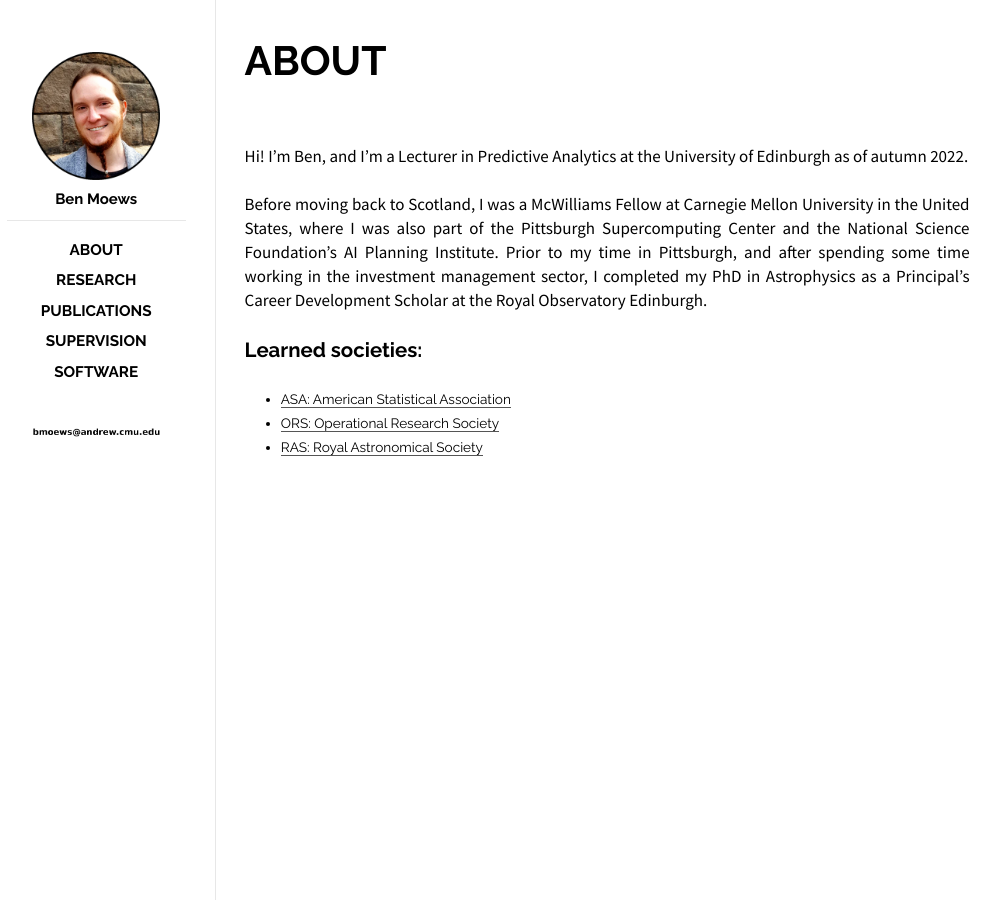
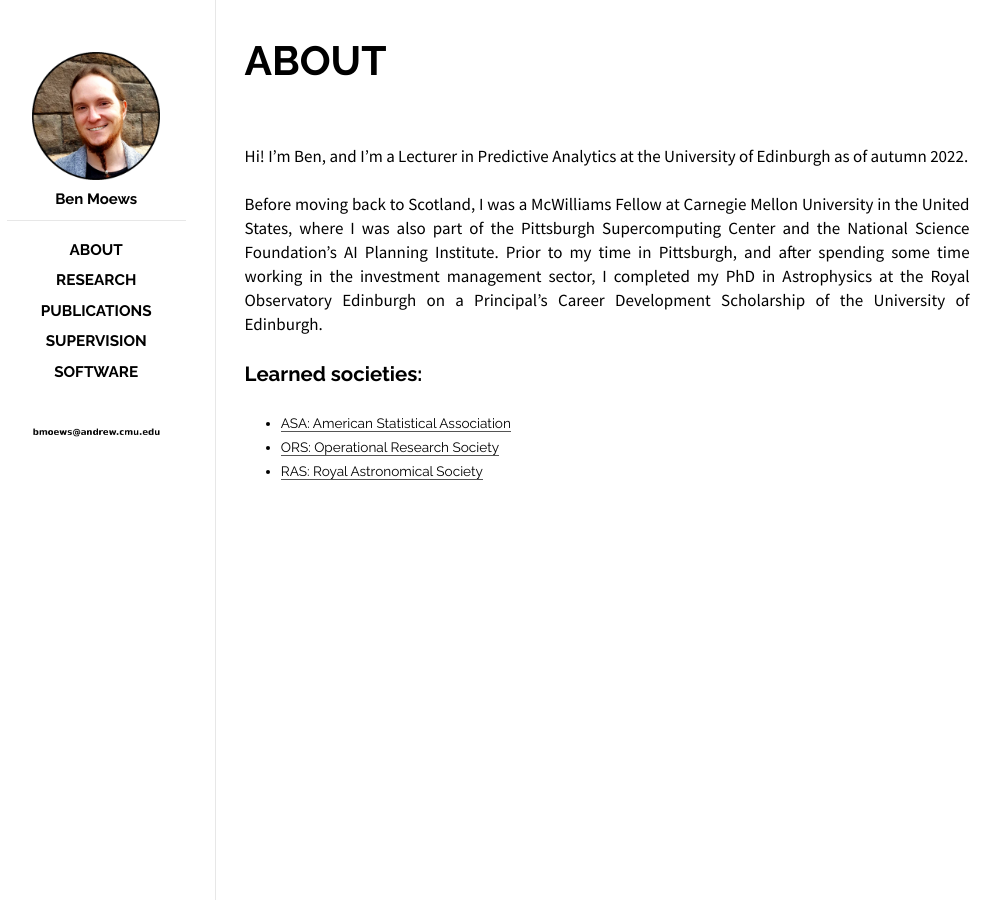
Before and after one commit to moews/moews.github.io, a Jekyll site: the page built from _posts/2017-03-27-about.md, in a window 1280 px wide. Shown: the whole page, without its empty margins (143-1144 px from the left). Built offline with Jekyll 4.4.1, drawn with Linux system fonts in a browser that asks for light colours.

Commit message:
Update 2017-03-27-about.md

```diff
--- a/_posts/2017-03-27-about.md
+++ b/_posts/2017-03-27-about.md
@@ -12,7 +12,7 @@
 
 Hi! I'm Ben, and I'm a Lecturer in Predictive Analytics at the University of Edinburgh as of autumn 2022.
 
-Before moving back to Scotland, I was a McWilliams Fellow at Carnegie Mellon University in the United States, where I was also part of the Pittsburgh Supercomputing Center and the National Science Foundation's AI Planning Institute. Prior to my time in Pittsburgh, and after spending some time working in the investment management sector, I completed my PhD in Astrophysics as a Principal's Career Development Scholar at the Royal Observatory Edinburgh.
+Before moving back to Scotland, I was a McWilliams Fellow at Carnegie Mellon University in the United States, where I was also part of the Pittsburgh Supercomputing Center and the National Science Foundation's AI Planning Institute. Prior to my time in Pittsburgh, and after spending some time working in the investment management sector, I completed my PhD in Astrophysics at the Royal Observatory Edinburgh on a Principal's Career Development Scholarship of the University of Edinburgh.
 
 <!--Hi! I'm Ben, and I'm a Lecturer in Predictive Analytics at the University of Edinburgh. Before moving back to Scotland, I was a McWilliams Fellow at Carnegie Mellon University in the United States, where I was also part of the Pittsburgh Supercomputing Center and the NSF AI Planning Institute.
 
```
